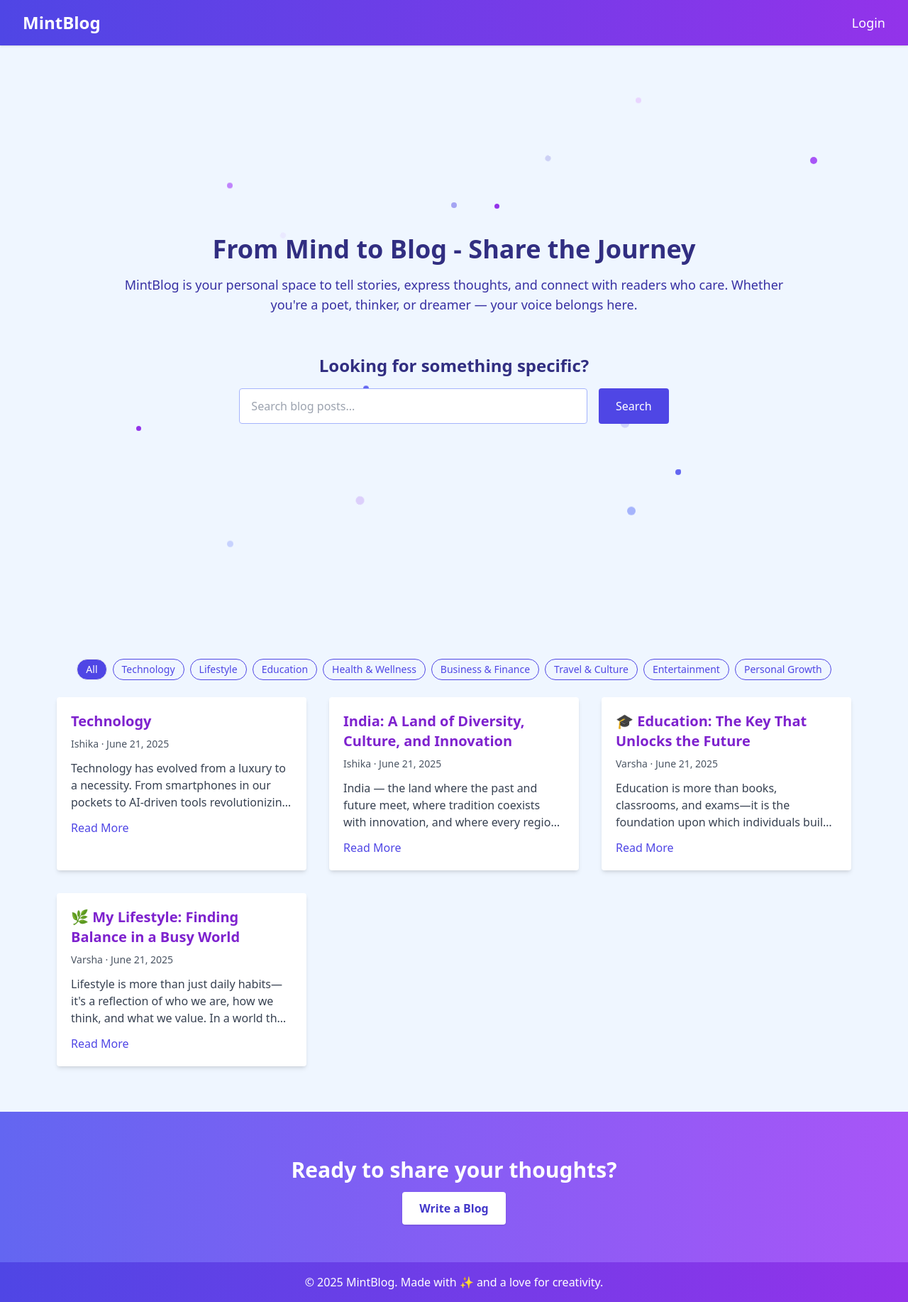
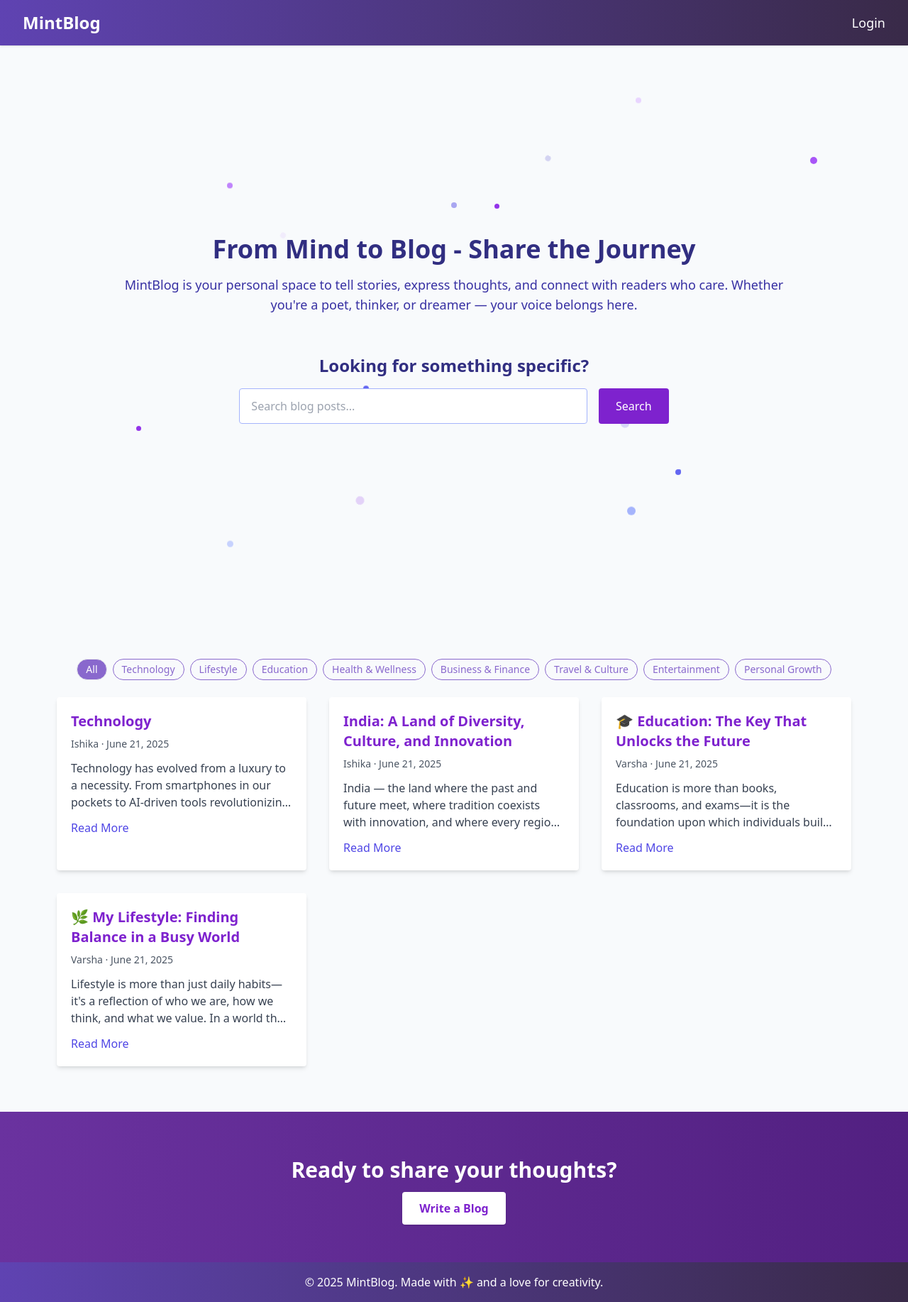
Before and after one commit to Ishika-325/blog_webapp_project, a Django app: page / in a window 1280 px wide. Shown: the whole page at 71% size. Run offline with Django 5.2, Linux system fonts and the light colour scheme; data comes from the database, SQL or seed files in the repository; both versions use the stored data as it was after the commit; some libraries are stand-ins or nearby versions.

Commit message:
updated the ui

```diff
--- a/blog_app/templates/blogapp/add_blogs.html
+++ b/blog_app/templates/blogapp/add_blogs.html
@@ -6,7 +6,7 @@
   <title>Add Blog - MintBlog</title>
   <script src="https://cdn.tailwindcss.com"></script>
 </head>
-<body class="bg-blue-50 text-gray-800 font-sans">
+<body class="bg-slate-50 text-gray-800 font-sans">
 
   {% include 'blogapp/includes/navbar.html' %}
 
--- a/blog_app/templates/blogapp/blog_detail.html
+++ b/blog_app/templates/blogapp/blog_detail.html
@@ -6,7 +6,7 @@
   <title>Blog Detail - MintBlog</title>
   <script src="https://cdn.tailwindcss.com"></script>
 </head>
-<body class="bg-blue-50 text-gray-800 font-sans">
+<body class="bg-slate-50 text-gray-800 font-sans">
   <header class="bg-gradient-to-r from-indigo-600 to-purple-600 text-white p-4 shadow">
     <div class="max-w-6xl mx-auto flex justify-between items-center">
       <h1 class="text-2xl font-bold">MintBlog</h1>
--- a/blog_app/templates/blogapp/blog_list.html
+++ b/blog_app/templates/blogapp/blog_list.html
@@ -6,7 +6,7 @@
   <title>All Blogs - MintBlog</title>
   <script src="https://cdn.tailwindcss.com"></script>
 </head>
-<body class="bg-blue-50 text-gray-800 font-sans">
+<body class="bg-slate-50 text-gray-800 font-sans">
    {% include 'blogapp/includes/navbar.html' %}
 
   <div class='max-[470px]:flex-col flex'>
--- a/blog_app/templates/blogapp/comments.html
+++ b/blog_app/templates/blogapp/comments.html
@@ -6,7 +6,7 @@
   <title>Comments - MintBlog</title>
   <script src="https://cdn.tailwindcss.com"></script>
 </head>
-<body class=" bg-blue-50 text-gray-800 font-sans">
+<body class=" bg-slate-50 text-gray-800 font-sans">
 
   <header class="bg-gradient-to-r from-indigo-600 to-purple-600 text-white p-4 shadow">
     <div class="max-w-6xl mx-auto flex justify-between items-center">
--- a/blog_app/templates/blogapp/dashboard.html
+++ b/blog_app/templates/blogapp/dashboard.html
@@ -7,7 +7,7 @@
   <title>Dashboard - MintBlog</title>
   <script src="https://cdn.tailwindcss.com"></script>
 </head>
-<body class="bg-blue-50 text-gray-800 font-sans">
+<body class="bg-slate-50 text-gray-800 font-sans">
 
   <!-- Header -->
    {% include 'blogapp/includes/navbar.html' %}
--- a/blog_app/templates/blogapp/delete.html
+++ b/blog_app/templates/blogapp/delete.html
@@ -7,7 +7,7 @@
   <title>Forgot Password - MintBlog</title>
   <script src="https://cdn.tailwindcss.com"></script>
 </head>
-<body class="bg-blue-50 text-gray-800 font-sans">
+<body class="bg-slate-50 text-gray-800 font-sans">
   <!-- Navbar -->
   <header class="bg-gradient-to-r from-indigo-600 to-purple-600 text-white p-4 shadow">
     <div class="max-w-6xl mx-auto flex justify-between items-center">
--- a/blog_app/templates/blogapp/home.html
+++ b/blog_app/templates/blogapp/home.html
@@ -27,10 +27,10 @@
     }
   </style>
 </head>
-<body class="bg-blue-50 text-gray-800 font-sans">
+<body class="bg-slate-50 text-gray-800 font-sans">
 
   <!-- Navbar -->
-  <header class="bg-gradient-to-r from-indigo-600 to-purple-600 text-white p-4 shadow">
+  <header class="bg-gradient-to-r from-[#5f43b2] to-[#392A48] text-white p-4 shadow">
     <div class="max-w-8xl px-4 flex justify-between items-center">
       <h1 class="text-2xl max-[470px]:text-xl max-[360px]:text-lg font-bold">MintBlog</h1>
       <nav class="space-x-6 max-[470px]:text-md max-[360px]:text-sm text-lg">
@@ -91,7 +91,7 @@
         <h3 class="text-2xl max-[500px]:text-lg font-bold text-indigo-900 mb-4">Looking for something specific?</h3>
         <form method="GET" class="flex flex-col md:flex-row gap-4 justify-center">
           <input type="text" name="q" placeholder="Search blog posts..." class="w-full md:w-2/3 px-4 py-3 border border-indigo-300 rounded focus:outline-none focus:ring-2 focus:ring-indigo-500">
-          <button type="submit" class="bg-indigo-600 text-white px-6 py-3 rounded hover:bg-indigo-700">Search</button>
+          <button type="submit" class="bg-purple-700 text-white px-6 py-3 rounded hover:bg-purple-900">Search</button>
         </form>
       </div>
     </div>
@@ -102,11 +102,11 @@
     <div class="flex justify-center flex-wrap gap-2 mb-6">
 
        <a href="{% url 'home' %}" class="px-3 py-1 rounded-full text-sm font-medium border
-              {% if selected_category == cat.0 %} bg-indigo-600 text-white {% else %} text-indigo-600 border-indigo-600 hover:bg-indigo-100 {% endif %}">All</a>
+              {% if selected_category == cat.0 %} bg-[#8968CD] text-white {% else %} text-[#8968CD] border-[#8968CD] hover:bg-purple-50 {% endif %}">All</a>
   {% for cat in categories %}
     <a href="?category={{ cat.0|urlencode }}"
        class="px-3 py-1 rounded-full text-sm font-medium border
-              {% if selected_category == cat.0 %} bg-indigo-600 text-white {% else %} text-indigo-600 border-indigo-600 hover:bg-indigo-100 {% endif %}">
+              {% if selected_category == cat.0 %} bg-[#8968CD] text-white {% else %} text-[#8968CD] border-[#8968CD] hover:bg-purple-50 {% endif %}">
       {{ cat.1 }}
     </a>
   {% endfor %}
@@ -137,13 +137,13 @@
   </section>
 
   <!-- CTA -->
-  <section class="bg-gradient-to-r from-indigo-500 to-purple-500 py-16 text-center text-white">
+  <section class="bg-gradient-to-r from-[#6A329F] to-[#522081]  py-16 text-center text-white">
     <h3 class="text-3xl max-[500px]:text-xl font-bold mb-6 ">Ready to share your thoughts?</h3>
-    <a href="{% url 'add_blogs' %}" class="bg-white text-indigo-700 font-semibold max-[500px]:text-sm py-3 px-6 rounded shadow hover:bg-indigo-100 transition">Write a Blog</a>
+    <a href="{% url 'add_blogs' %}" class="bg-white text-purple-700 font-semibold max-[500px]:text-sm py-3 px-6 rounded shadow hover:bg-purple-100 transition">Write a Blog</a>
   </section>
 
   <!-- Footer -->
-  <footer class="bg-gradient-to-r from-indigo-600 to-purple-600 text-white max-[440px]:text-sm text-center p-4">
+  <footer class="bg-gradient-to-r from-[#5f43b2] to-[#392A48]  text-white max-[440px]:text-sm text-center p-4">
     © 2025 MintBlog. Made with ✨ and a love for creativity.
   </footer>
 
--- a/blog_app/templates/blogapp/includes/navbar.html
+++ b/blog_app/templates/blogapp/includes/navbar.html
@@ -1,4 +1,4 @@
-<header class="bg-gradient-to-r from-indigo-600 to-purple-600 text-white p-4  shadow">
+<header class="bg-gradient-to-r from-[#5f43b2] to-[#392A48] text-white p-4  shadow">
     <div class="max-w-8xl mx-auto min-[1200px]:mx-1 flex justify-between items-center">
       <h1 class="text-2xl font-bold">Dashboard</h1>
       <nav class="space-x-6 text-lg">
--- a/blog_app/templates/blogapp/my_comments.html
+++ b/blog_app/templates/blogapp/my_comments.html
@@ -6,7 +6,7 @@
   <title>Comments - MintBlog</title>
   <script src="https://cdn.tailwindcss.com"></script>
 </head>
-<body class=" bg-blue-50 text-gray-800 font-sans">
+<body class=" bg-slate-50 text-gray-800 font-sans">
 
   {% include 'blogapp/includes/navbar.html' %}
   <div class='max-[470px]:flex-col flex'>
```
Also changed, not shown: blog_app/templates/blogapp/includes/nav_log.html (added, +8 -0 lines), blog_app/templates/blogapp/login/forgot_pas.html (+3 -10 lines), blog_app/templates/blogapp/login/login.html (+3 -10 lines), blog_app/templates/blogapp/login/reset_pas.html (+4 -11 lines), blog_app/templates/blogapp/login/signup.html (+3 -11 lines), blog_app/templates/blogapp/login/verify_otp.html (+4 -11 lines), db.sqlite3.
